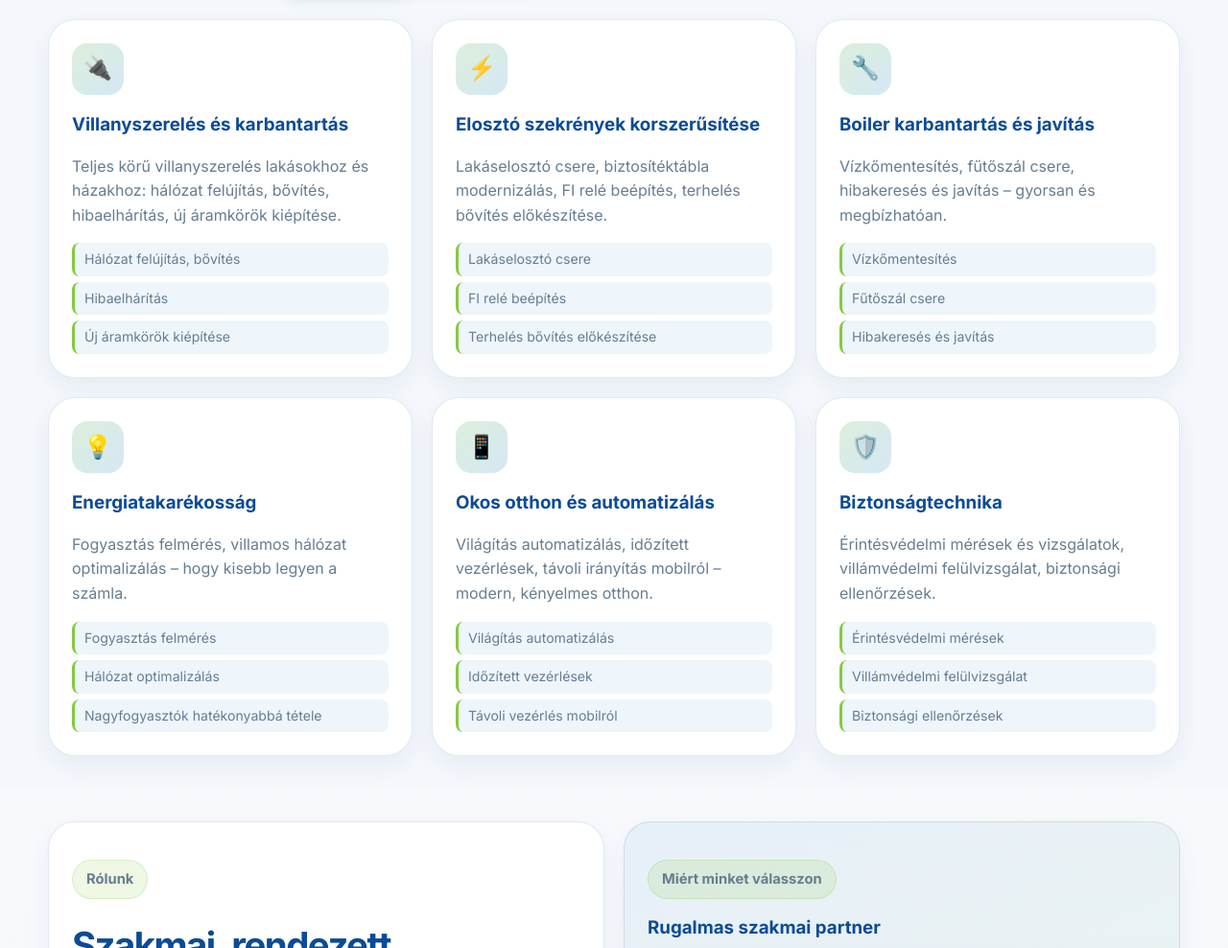
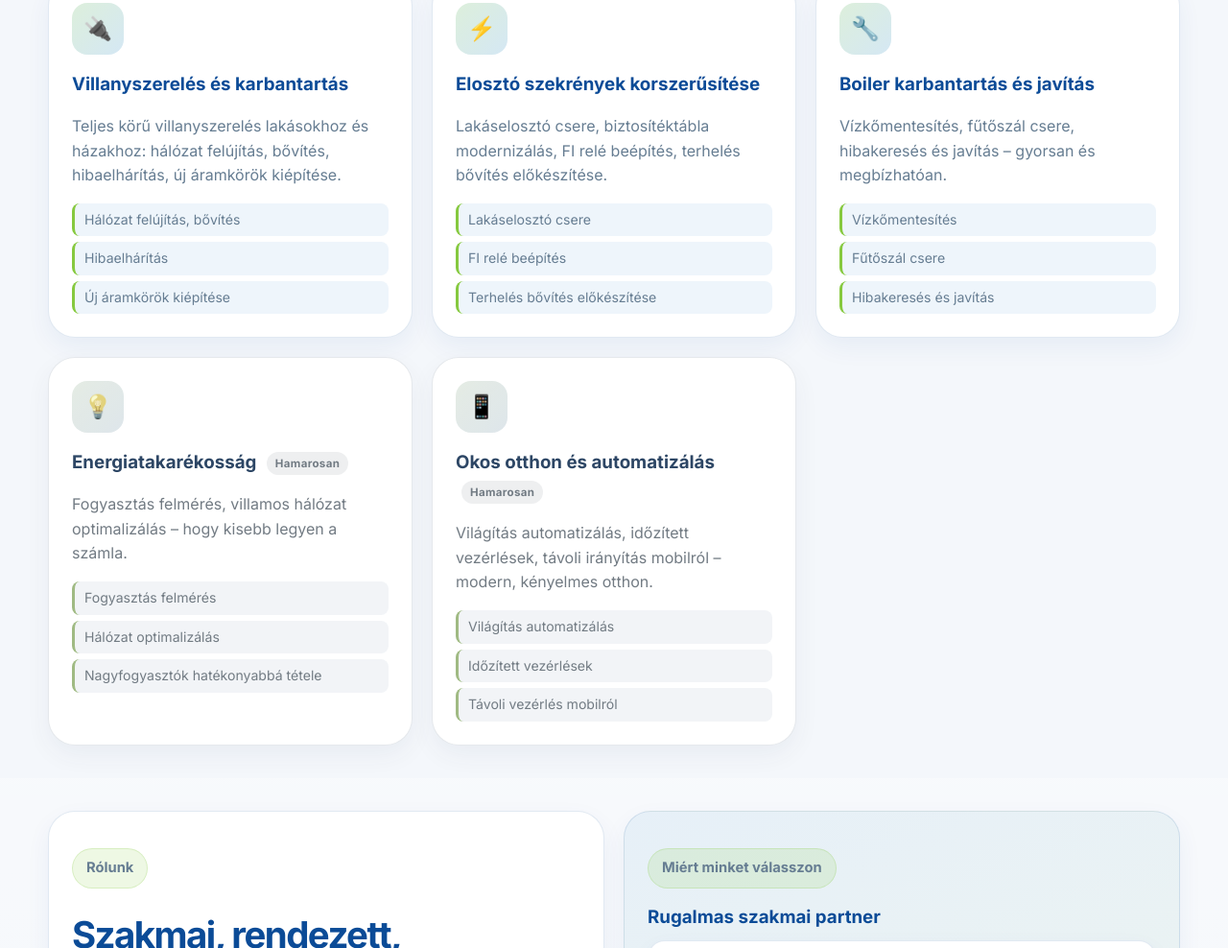
Before and after one commit to tomi546258-dev/RiBoElektro, a plain HTML site: page index.html in a window 1280 px wide. Shown: the part 1064-2052 px from the top of the page at 96% size. Drawn offline with Linux system fonts and the light colour scheme.

Commit message:
Add files via upload

```diff
--- a/index.html
+++ b/index.html
@@ -67,7 +67,6 @@
       <div class="container">
         <div class="section-head">
           <div>
-            <p class="section-kicker">Mit csináltok</p>
             <h2>Szolgáltatások</h2>
           </div>
           <p id="servicesTagline"></p>
--- a/render.js
+++ b/render.js
@@ -2,10 +2,12 @@ function createCard(item) {
   const itemsList = item.items
     ? `<ul class="card-items">${item.items.map(i => `<li>${i}</li>`).join('')}</ul>`
     : '';
+  const disabledClass = item.disabled ? ' card-disabled' : '';
+  const badge = item.disabled ? `<span class="card-soon">Hamarosan</span>` : '';
   return `
-    <article class="card">
+    <article class="card${disabledClass}">
       <div class="card-icon">${item.icon}</div>
-      <h3>${item.title}</h3>
+      <h3>${item.title} ${badge}</h3>
       <p>${item.text}</p>
       ${itemsList}
     </article>
--- a/site-data.js
+++ b/site-data.js
@@ -48,29 +48,19 @@ window.siteData = {
       icon: '💡',
       title: 'Energiatakarékosság',
       text: 'Fogyasztás felmérés, villamos hálózat optimalizálás – hogy kisebb legyen a számla.',
-      items: ['Fogyasztás felmérés', 'Hálózat optimalizálás', 'Nagyfogyasztók hatékonyabbá tétele']
+      items: ['Fogyasztás felmérés', 'Hálózat optimalizálás', 'Nagyfogyasztók hatékonyabbá tétele'],
+      disabled: true
     },
     {
       icon: '📱',
       title: 'Okos otthon és automatizálás',
       text: 'Világítás automatizálás, időzített vezérlések, távoli irányítás mobilról – modern, kényelmes otthon.',
-      items: ['Világítás automatizálás', 'Időzített vezérlések', 'Távoli vezérlés mobilról']
-    },
-    {
-      icon: '🛡️',
-      title: 'Biztonságtechnika',
-      text: 'Érintésvédelmi mérések és vizsgálatok, villámvédelmi felülvizsgálat, biztonsági ellenőrzések.',
-      items: ['Érintésvédelmi mérések', 'Villámvédelmi felülvizsgálat', 'Biztonsági ellenőrzések']
+      items: ['Világítás automatizálás', 'Időzített vezérlések', 'Távoli vezérlés mobilról'],
+      disabled: true
     }
   ],
 
   servicesCorporate: [
-    {
-      icon: '🏭',
-      title: 'Ipari villanyszerelés',
-      text: 'Villamos hálózatok kiépítése, karbantartás, hibaelhárítás és gépek elektromos bekötése ipari és üzleti környezetben.',
-      items: ['Hálózatok kiépítése', 'Karbantartás és hibaelhárítás', 'Gépek elektromos bekötése']
-    },
     {
       icon: '📐',
       title: 'Tervezési támogatás',
@@ -79,9 +69,9 @@ window.siteData = {
     },
     {
       icon: '⚙️',
-      title: 'Elosztó berendezések kivitelezése',
-      text: 'Egyedi elosztóberendezések kivitelezése tapasztalt gyártópartnerek bevonásával, teljes körű műszaki kontroll mellett.',
-      items: ['Egyedi elosztószekrény gyártás', 'Helyszíni telepítés', 'Műszaki egyeztetés']
+      title: 'Elosztó gyártás – partneri alapon',
+      text: 'Egyedi elosztók kivitelezése meglévő gyártókapacitás bevonásával, projektalapú együttműködés keretében.',
+      items: ['Egyedi elosztók kivitelezése', 'Meglévő gyártókapacitás bevonása', 'Projektalapú együttműködés']
     },
     {
       icon: '🤖',
@@ -93,13 +83,15 @@ window.siteData = {
       icon: '📊',
       title: 'Energetikai felmérés és optimalizálás',
       text: 'Energiafelhasználás elemzés, hatékonyságnövelési javaslatok, ipari fogyasztás csökkentése energia monitoring rendszerekkel.',
-      items: ['Energiafelhasználás elemzés', 'Hatékonyságnövelés', 'Ipari fogyasztás csökkentés']
+      items: ['Energiafelhasználás elemzés', 'Hatékonyságnövelés', 'Ipari fogyasztás csökkentés'],
+      disabled: true
     },
     {
       icon: '🔬',
       title: 'Speciális elektronikai megoldások',
       text: 'Kapcsolóüzemű tápegységek javítása, egyedi elektronikai megoldások tervezése és kivitelezése.',
-      items: ['Tápegységek javítása', 'Egyedi elektronikai megoldások', 'Projektszintű támogatás']
+      items: ['Tápegységek javítása', 'Egyedi elektronikai megoldások', 'Projektszintű támogatás'],
+      disabled: true
     }
   ],
 
--- a/style.css
+++ b/style.css
@@ -355,6 +355,27 @@ img {
   color: var(--blue-900);
 }
 
+/* Card disabled state */
+.card-disabled {
+  opacity: 0.45;
+  filter: grayscale(0.6);
+  pointer-events: none;
+}
+
+.card-soon {
+  display: inline-flex;
+  align-items: center;
+  font-size: 0.72rem;
+  font-weight: 700;
+  padding: 3px 9px;
+  border-radius: 999px;
+  background: rgba(102, 125, 146, 0.12);
+  color: var(--muted);
+  vertical-align: middle;
+  margin-left: 6px;
+  letter-spacing: 0.03em;
+}
+
 /* Card items mini-list */
 .card-items {
   list-style: none;
```
